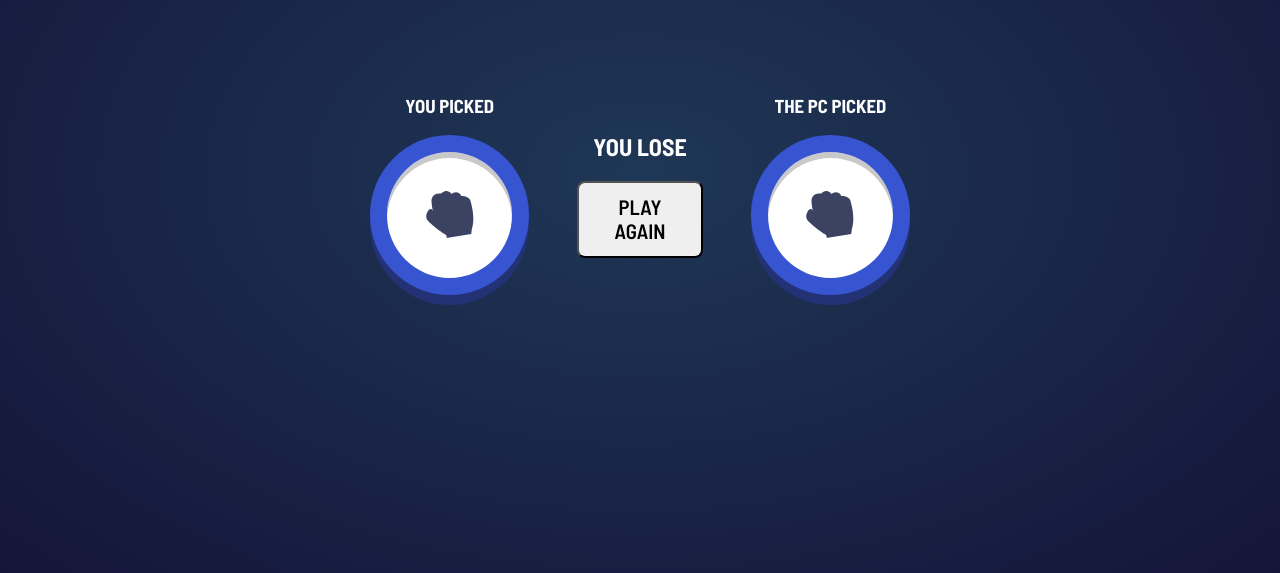
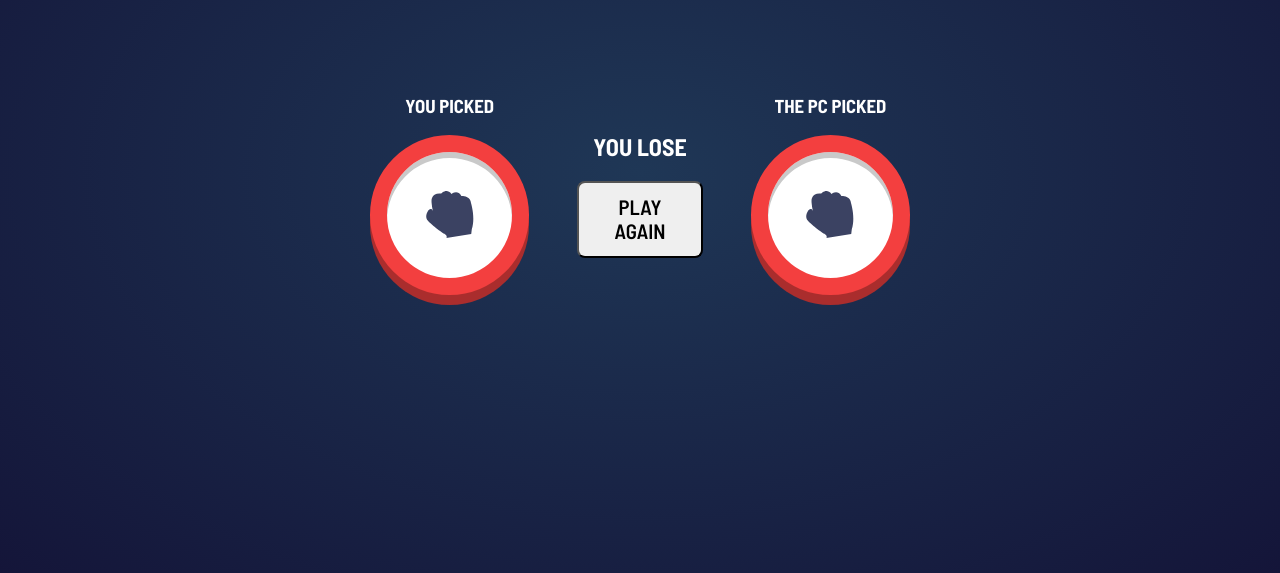
Before and after one commit to elisadiazart/rock-paper-scisssors-game, a website: page docs/index.html in a window 1280 px wide. Both pictures are taken after a click on the element 640 px from the left and 453 px from the top of the page. Shown: the part 227-800 px from the top of the page. Drawn offline with Linux system fonts and the light colour scheme.

Commit message:
16.01.23 Terminado

```diff
--- a/docs/index.html
+++ b/docs/index.html
@@ -31,19 +31,20 @@
       <img id="triangle-background" class="triangle-background" src="../docs/assets/images/bg-triangle.svg" alt="">
       <div id="icons-container" class="icon-container">
         <img id="paper" class="icon icon--blue paper" src="../docs/assets/images/icon-paper.svg" alt="">
-        <img id="scissors" class="icon icon--yellow" src="../docs/assets/images/icon-scissors.svg" alt="">
-        <img id="rock" class="icon icon--red" src="../docs/assets/images/icon-rock.svg" alt="">
+        <img id="scissors" class="icon icon--yellow scissors" src="../docs/assets/images/icon-scissors.svg" alt="">
+        <img id="rock" class="icon icon--red rock" src="../docs/assets/images/icon-rock.svg" alt="">
       </div>
       <div id="second-phase" class="second-phase-container">
         <div class="move your-move">
           <h3>You picked</h3>
-        <img id="icon" class="second-phase-icon" src="../docs/assets/images/icon-paper.svg" alt="">
+        <img id="icon-you" class="second-phase-icon" src="../docs/assets/images/icon-paper.svg" alt="">
         </div>
         <div class="second-phase-final">
           <h2>You lose</h2>
           <button id="button" class="button">Play again</button>
         </div>
-        <div class="move pc-move"><h3>The PC picked</h3>
+        <div class="move pc-move">
+          <h3>The PC picked</h3>
           <img id="icon-pc" class="second-phase-icon" src="../docs/assets/images/icon-paper.svg" alt=""></div>
       </div>
     </main>
--- a/docs/js/scripts.js
+++ b/docs/js/scripts.js
@@ -3,9 +3,9 @@ const pcMove = ['paper', 'scissors', 'rock'];
 const background = document.getElementById('triangle-background');
 
 const secondPhase = document.getElementById('second-phase');
-const secondPhaseIconYou = document.getElementById('icon');
-const secondPhaseIconPc = document.getElementById('icon-pc');
 const button = document.getElementById('button');
+const iconYou = document.getElementById('icon-you')
+const iconPc = document.getElementById('icon-pc')
 
 const generateRandomNumber = () => {
   return Math.floor(Math.random() * pcMove.length);
@@ -39,8 +39,8 @@ const changePhase = e => {
 
 const winOrLose = (you, pc) => {
   changePhase();
-  secondPhaseIconYou.src = `assets/images/icon-${you}.svg`;
-  secondPhaseIconPc.src = `assets/images/icon-${pc}.svg`;
+  iconYou.src = `assets/images/icon-${you}.svg`;
+  iconPc.src = `assets/images/icon-${pc}.svg`;
   if (moves[you][pc]) {
     console.log('Has ganado');
     yourPoints++;
@@ -63,9 +63,12 @@ icons.addEventListener('click', e => {
   }
   const yourMove = e.target.id;
   const pcMoveRandom = pcMove[generateRandomNumber()];
+  iconYou.classList.add(`${yourMove}`)
+  iconPc.classList.add(`${pcMoveRandom}`)
   console.log(yourMove);
   console.log(pcMoveRandom);
   winOrLose(yourMove, pcMoveRandom);
+
 });
 
 button.addEventListener('click', e => {
--- a/src/scss/blocks/main.scss
+++ b/src/scss/blocks/main.scss
@@ -65,6 +65,7 @@
 .paper{
   box-shadow: inset 0px 6px 0px 0px hsl(0, 0%, 79%) , 0px 10px  rgb(35, 50, 116) ;
   border: 17px solid rgb(55, 84, 209);
+  object-fit: scale-down;
   &:hover{
     box-shadow: inset 0px 6px 0px 0px hsl(0, 0%, 79%) , 0px 10px  rgb(35, 50, 116), 0px 0px 50px rgb(89, 121, 252)
   }
@@ -74,6 +75,7 @@
 .scissors{
   box-shadow: inset 0px 6px 0px 0px hsl(0, 0%, 79%) , 0px 10px  rgb(163, 131, 42) ;
     border: 17px solid rgb(243, 210, 63);
+    object-fit: scale-down;
     &:hover{
       box-shadow: inset 0px 6px 0px 0px hsl(0, 0%, 79%) , 0px 10px  rgb(163, 131, 42), 0px 0px 50px rgb(255, 216, 88)
     }
@@ -82,6 +84,7 @@
 .rock{
   box-shadow: inset 0px 6px 0px 0px hsl(0, 0%, 79%) , 0px 10px  rgb(170, 45, 45) ;
     border: 17px solid rgb(243, 63, 63);
+    object-fit: scale-down;
     &:hover{
       box-shadow: inset 0px 6px 0px 0px hsl(0, 0%, 79%) , 0px 10px  rgb(170, 45, 45), 0px 0px 50px rgb(255, 36, 36)
     }
@@ -128,9 +131,6 @@
     background-color: white;
     padding: 2rem;
     border-radius: 50%;
-    box-shadow: inset 0px 6px 0px 0px hsl(0, 0%, 79%) , 0px 10px  rgb(35, 50, 116) ;
-    border: 17px solid rgb(55, 84, 209);
-    object-fit: scale-down;
   }
   &-final{
     text-align: center;
```
Also changed, not shown: docs/css/styles.css.
